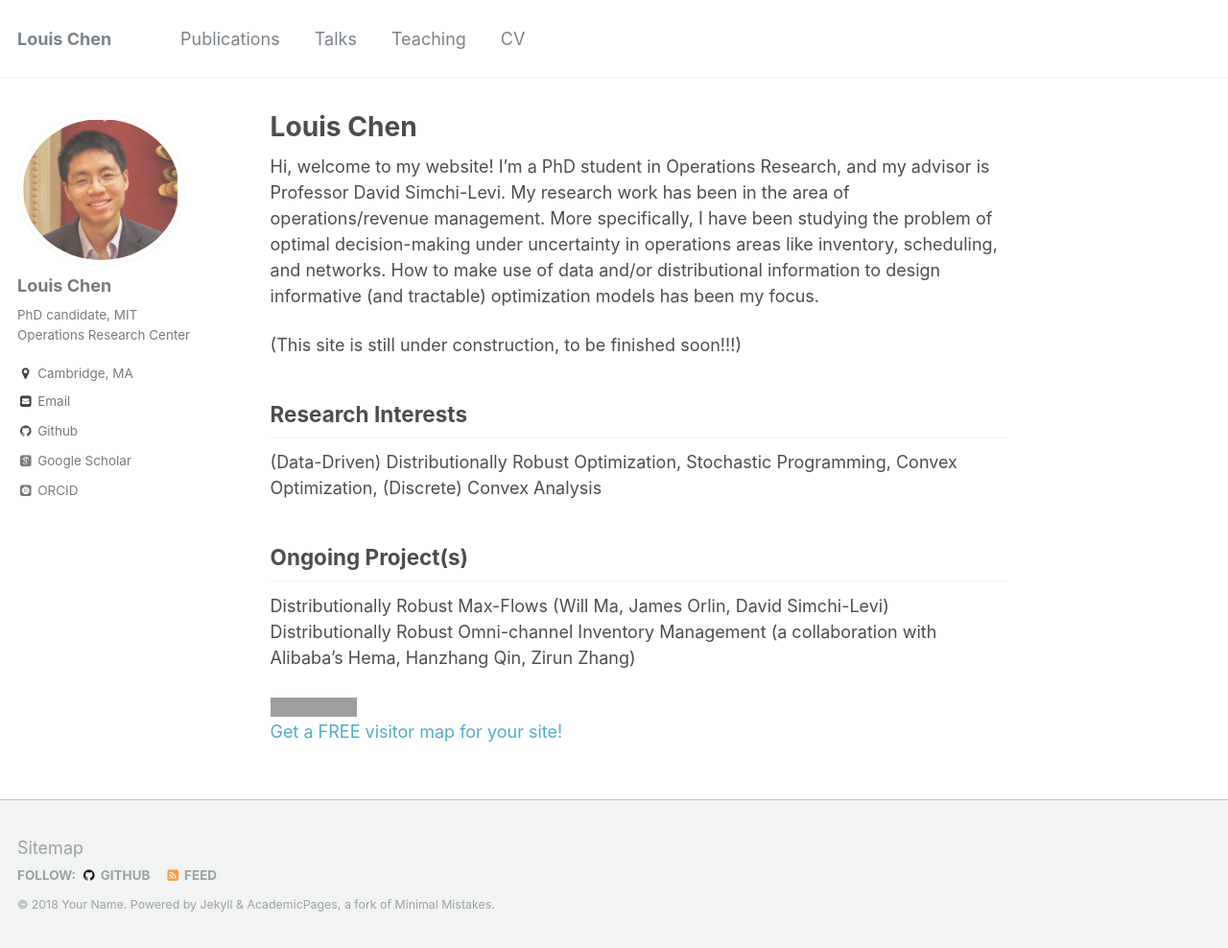
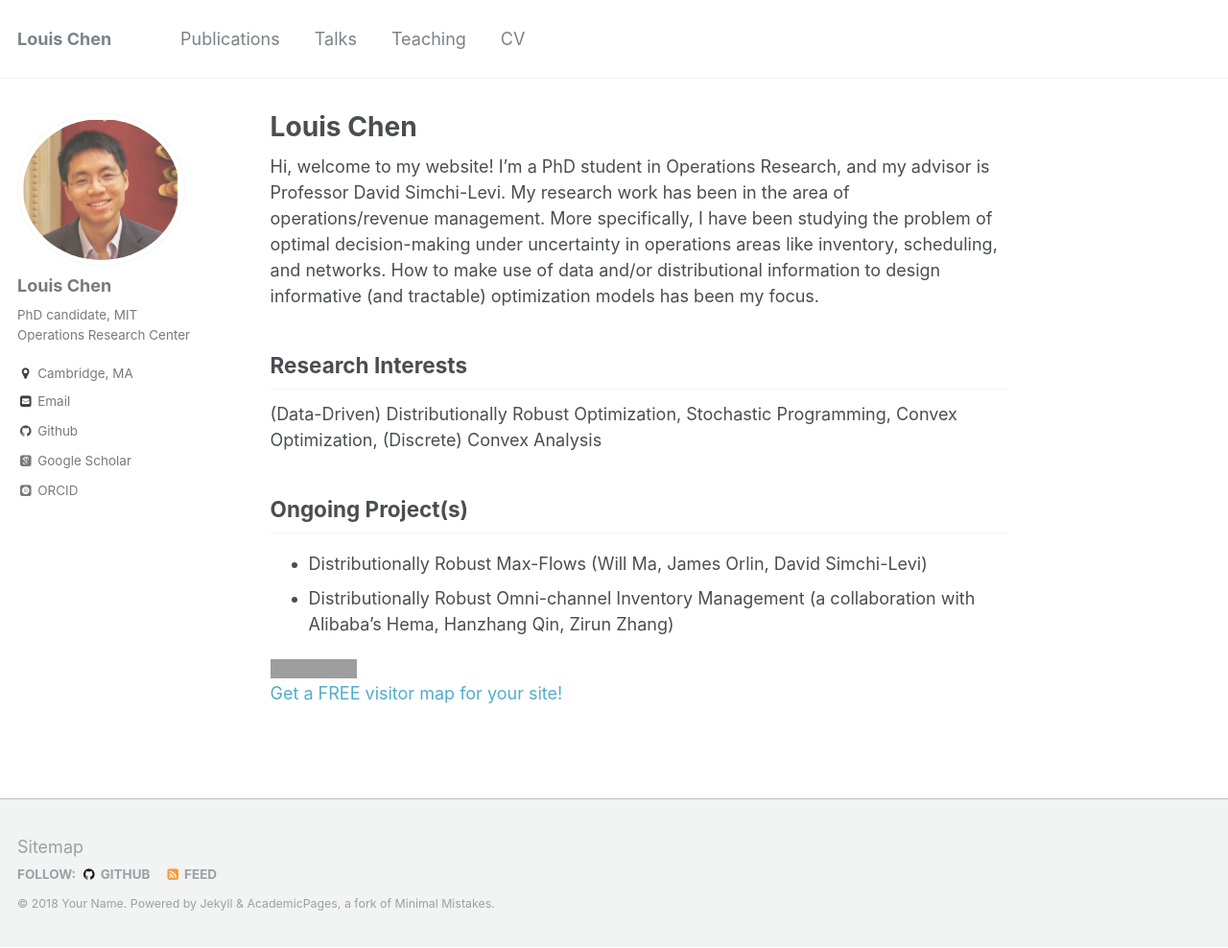
Before and after one commit to LouisLChen/LouisLChen.github.io, a Jekyll site: the page built from _pages/about.md, in a window 1280 px wide and 988 px high. Shown: the whole window at 96% size. Built offline with Jekyll 4.4.1, drawn with Linux system fonts in a browser that asks for light colours; some web fonts are replaced; grey boxes are pictures that could not be loaded.

Commit message:
Update about.md

```diff
--- a/_pages/about.md
+++ b/_pages/about.md
@@ -10,8 +10,6 @@
 
 Hi, welcome to my website! I'm a PhD student in Operations Research, and my advisor is Professor David Simchi-Levi. My research work has been in the area of operations/revenue management. More specifically, I have been studying the problem of optimal decision-making under uncertainty in operations areas like inventory, scheduling, and networks. How to make use of data and/or distributional information to design informative (and tractable) optimization models has been my focus.
 
-(This site is still under construction, to be finished soon!!!)
-
 
 Research Interests
 ------
@@ -20,7 +18,7 @@
 
 Ongoing Project(s)
 ------
-Distributionally Robust Max-Flows (Will Ma, James Orlin, David Simchi-Levi)
-Distributionally Robust Omni-channel Inventory Management (a collaboration with Alibaba's Hema, Hanzhang Qin, Zirun Zhang)
+* Distributionally Robust Max-Flows (Will Ma, James Orlin, David Simchi-Levi)
+* Distributionally Robust Omni-channel Inventory Management (a collaboration with Alibaba's Hema, Hanzhang Qin, Zirun Zhang)
 
 <a href="http://www.visitormap.org/" target="_top"><img src="http://www.visitormap.org/map/m:goshmibeulouiyur/s:1/c:ffffff/p:dot/y:0.png" alt="Free Visitor Maps at VisitorMap.org" border="0"></a><br><a href="http://www.visitormap.org/">Get a FREE visitor map for your site!</a>
```
